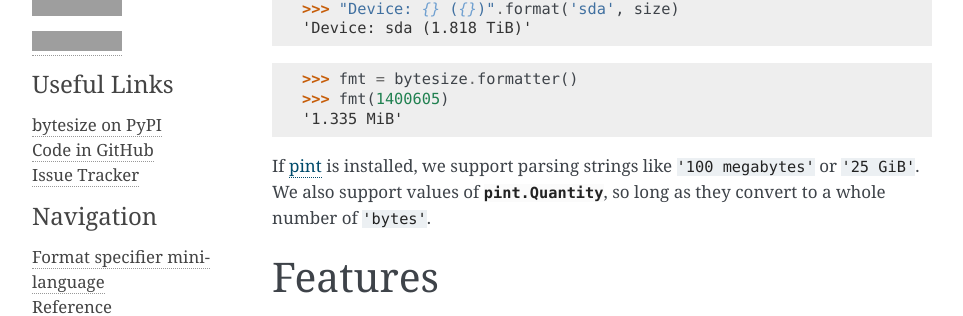
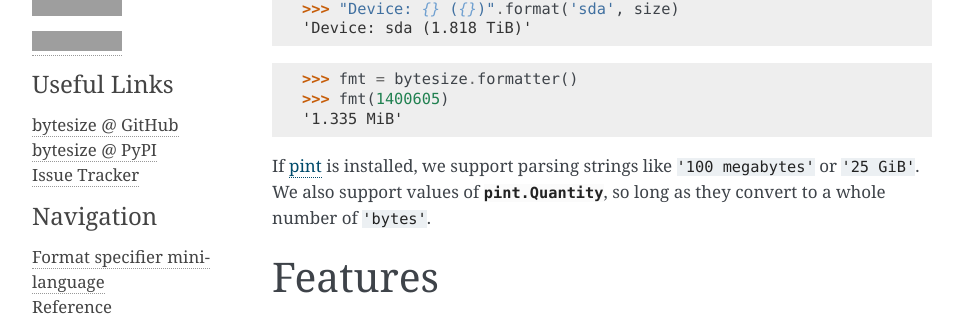
Before and after one commit to cpiro/bytesize, a Sphinx documentation site: the page built from docs/index.rst, in a window 1280 px wide, cut to the strip 191-507 px from the top of the page. Shown: the whole strip, without its empty margins (148-1111 px from the left). Built offline with Sphinx 7.4.7, drawn with Linux system fonts in a browser that asks for light colours; grey boxes are pictures that could not be loaded.

Commit message:
swap order

```diff
--- a/docs/_templates/also.html
+++ b/docs/_templates/also.html
@@ -6,7 +6,7 @@
 
 <h3>Useful Links</h3>
 <ul>
-  <li class='toctree-l1'><a href="https://pypi.python.org/pypi/bytesize/">bytesize on PyPI</a></li>
-  <li class='toctree-l1'><a href="https://github.com/cpiro/bytesize">Code in GitHub</a></li>
+  <li class='toctree-l1'><a href="https://github.com/cpiro/bytesize">bytesize @ GitHub</a></li>
+  <li class='toctree-l1'><a href="https://pypi.python.org/pypi/bytesize/">bytesize @ PyPI</a></li>
   <li class='toctree-l1'><a href="https://github.com/cpiro/bytesize/issues">Issue Tracker</a></li>
 </ul>
```
